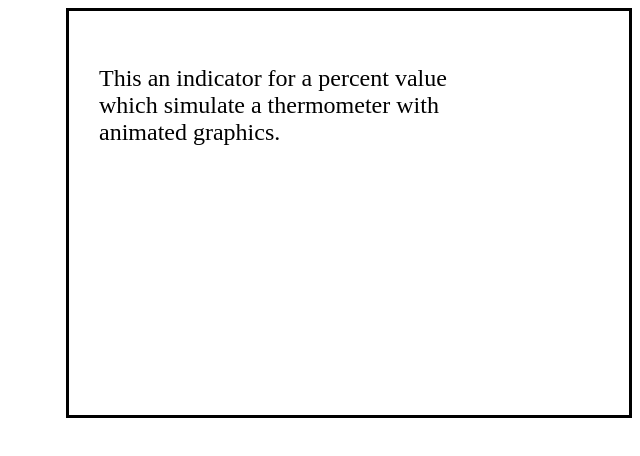
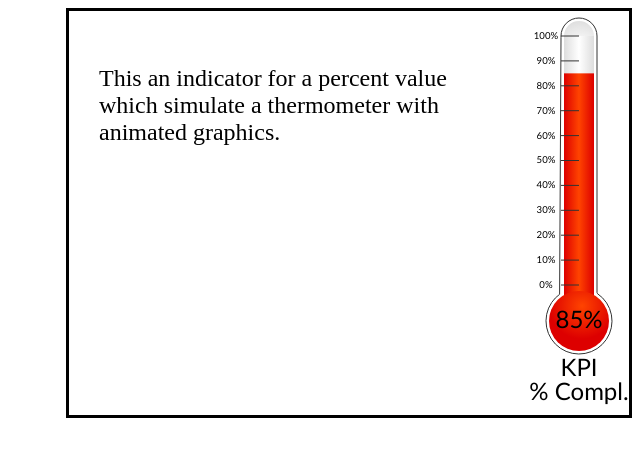
Before and after one commit to jgirbau/thermometer, a plain HTML site: page Thermometer.html in a window 1280 px wide. Shown: the whole page, without its empty margins (640-1280 px from the left). Drawn offline with Linux system fonts and the light colour scheme.

Commit message:
Update Thermometer.html

```diff
--- a/Thermometer.html
+++ b/Thermometer.html
@@ -8,7 +8,7 @@
 style="background-color:#FFF">
 </canvas>
 
-<script src="javascript/termome.js"></script>
+<script src="javascripts/termome.js"></script>
 </div>
 
 </body>
```
